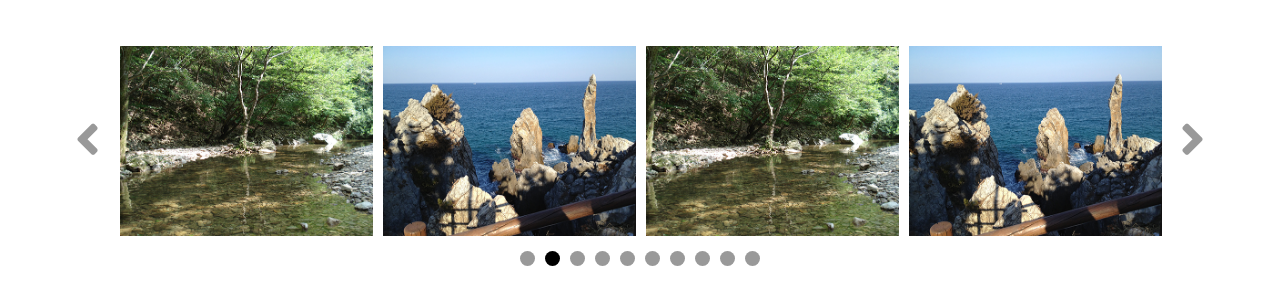
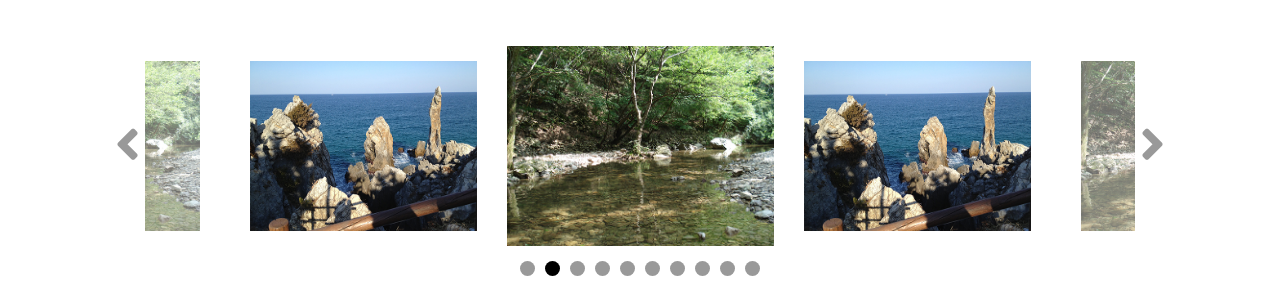
Before and after one commit to ab0570/tour, a plain HTML site: page index.html in a window 1280 px wide. Shown: the part 644-927 px from the top of the page. Drawn offline with Linux system fonts and the light colour scheme.

Commit message:
6월4일 수정

```diff
--- a/css/common.css
+++ b/css/common.css
@@ -210,13 +210,13 @@ margin: 0 5px;}
 font-size: 15px; color: #fff; right: 0; width: calc(50% - 30px);
  text-align: left; padding-left: 10px;}
 
-.multi_rolling {padding: 50px 0px; position: relative;}
+.multi_rolling {padding:50px 30px; position: relative;}
 .multi_rolling h2 {text-align: center; margin-bottom: 50px; font-size: 40px;}
 .multi_rolling img {width:100%; padding: 0 5px ;}
 .multi_rolling .marrow {position: absolute; top: 50%; transform: translateY(-50%);
 background: none; border: none; font-size: 50px; color: #999;}
-.multi_rolling .prevArrow {left:-40px; z-index: 999999;}
-.multi_rolling .nextArrow {right:-40px;}
+.multi_rolling .prevArrow {left:-30px; z-index: 999999;}
+.multi_rolling .nextArrow {right:-30px;}
 .multi_rolling .slick-dots {position: absolute; bottom: -30px; width: 100%;
   text-align: center;}
 .multi_rolling .slick-dots li {display: inline-block;}
@@ -225,6 +225,10 @@ background: none; border: none; font-size: 50px; color: #999;}
  border-radius: 50%; margin: 0 5px;}
 .multi_rolling .slick-dots li.slick-active button
  {background: #000;}
+.multi_rolling .slick-slide {opacity: 0.6; transform:scale(0.85);transition: all 0.5s;}
+.multi_rolling .slick-slide.slick-active {opacity: 1; }
+.multi_rolling .slick-slide.slick-active.slick-current {transform:scale(1)}
+
 
 /*다시 찾는 인기여행지top3*/
 .about_area h2 {padding: 55px 0px 105px; text-align: center;
--- a/js/myscript.js
+++ b/js/myscript.js
@@ -134,7 +134,9 @@ $('.multi_visual').slick({
    autoplaySpeed:3000, // 슬라이드 지연시간
    dots:true, // 기본값 false,슬라이드 번호버튼
    speed:600, // 슬라이드 동작시간
-   slidesToShow:4, //보여지는 슬라이드 수
+   centerMode:true,
+   centerPadding:'80px', //기본값50
+   slidesToShow:3, //보여지는 슬라이드 수
    slidesToScroll:1, // 넘어가는 슬라이드수
    pauseOnHover:false, // 슬라이드위에 마우스오버시 슬라이드멈춤여부
    pauseOnDotsHover:true, // 슬라이드 번호버튼위에 마우스오버시 멈춤여부
@@ -145,4 +147,12 @@ $('.multi_visual').slick({
    arrows:true, // 기본값은 true고, 슬라이즈 좌우측 방향버튼
    prevArrow: '<button class="prevArrow marrow"><i class="fas fa-angle-left"></i></button>',
    nextArrow: '<button class="nextArrow marrow"><i class="fas fa-angle-right"></i></button>',
+   responsive:[{
+      breakpoint:800,
+      settings:{
+         centerMode:true,
+         centerPadding:'100px',
+         slidesToShow:1, //보여질슬라이드수
+      }
+   }]
 })
```
